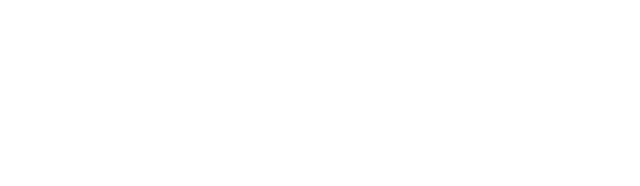
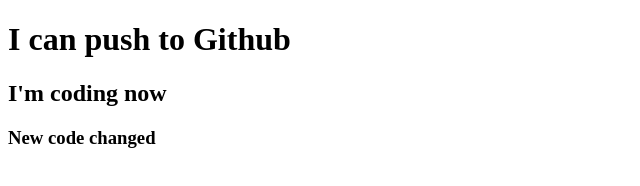
Before and after one commit to Saadi-Rahman/my-first-repo, a plain HTML site: page index.html in a window 1280 px wide. Shown: the whole page, without its empty margins (0-640 px from the left). Drawn offline with Linux system fonts and the light colour scheme.

Commit message:
added header

```diff
--- a/index.html
+++ b/index.html
@@ -7,6 +7,9 @@
     <title>My First Github Repo</title>
 </head>
 <body>
+    <h1>I can push to Github</h1>
+    <h2>I'm coding now</h2>
+    <h3>New code changed</h3>
 
 </body>
 </html>
```
